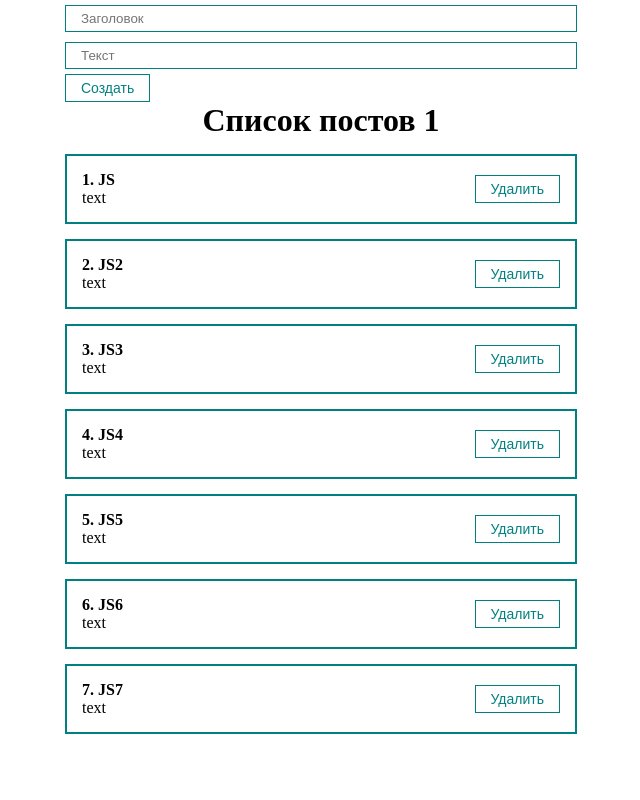
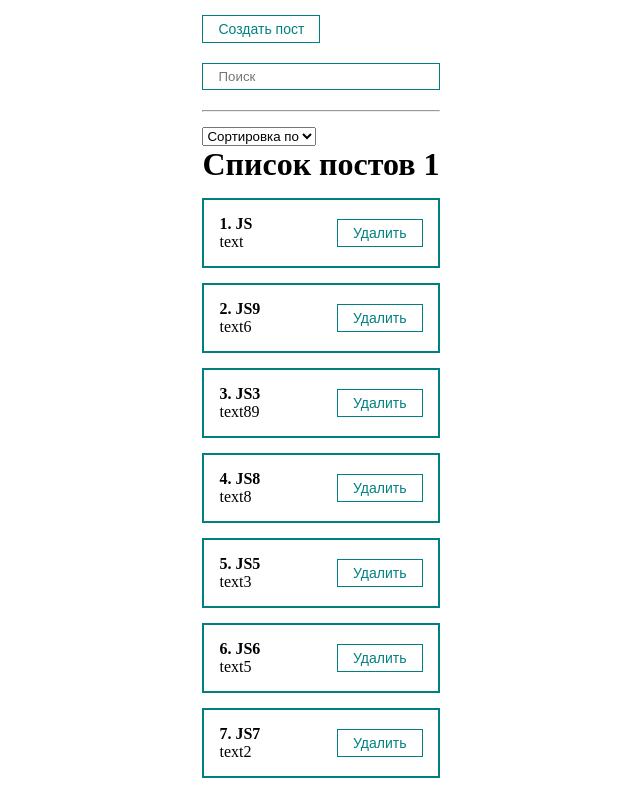
Before and after one commit to AndreyCodder/ToDoServer, a React (Create React App) app in the folder to-do-web-client/: page / in a window 1280 px wide. Shown: the whole page, without its empty margins (319-959 px from the left). Built offline with nearby package versions, Linux system fonts and the light colour scheme.

Commit message:
Add Modal, search, useMemo

```diff
--- a/to-do-web-client/src/App.js
+++ b/to-do-web-client/src/App.js
@@ -1,24 +1,61 @@
-import React, { useRef, useState } from 'react';
+import React, { useMemo, useRef, useState } from 'react';
 import Counter from './components/Counter';
+import PostFilter from './components/PostFilter';
 import PostForm from './components/PostForm';
 import PostList from './components/PostList';
 import MyButton from './components/UI/Buttons/MyButton';
 import MyInput from './components/UI/input/MyInput';
+import MyModal from './components/UI/MyModal/MyModal';
+import MySelect from './components/UI/select/MySelect';
 import './styles/App.css';
 
 function App() {
     const [posts, setPosts] = useState([
         { id: 1, title: "JS", body: { text: "text", style: "" } },
-        { id: 12, title: "JS2", body: { text: "text", style: "" } },
-        { id: 13, title: "JS3", body: { text: "text", style: "" } },
-        { id: 14, title: "JS4", body: { text: "text", style: "" } },
-        { id: 15, title: "JS5", body: { text: "text", style: "" } },
-        { id: 16, title: "JS6", body: { text: "text", style: "" } },
-        { id: 17, title: "JS7", body: { text: "text", style: "" } }
+        { id: 12, title: "JS9", body: { text: "text6", style: "" } },
+        { id: 13, title: "JS3", body: { text: "text89", style: "" } },
+        { id: 14, title: "JS8", body: { text: "text8", style: "" } },
+        { id: 15, title: "JS5", body: { text: "text3", style: "" } },
+        { id: 16, title: "JS6", body: { text: "text5", style: "" } },
+        { id: 17, title: "JS7", body: { text: "text2", style: "" } }
     ]);
+
+    const [filter, setFilter] = useState({sort: '' , filter: ''})
+    const [modal, setModal] = useState(false)
+
+    const sortedPosts = useMemo( () => {
+        console.log("YEAH")
+        switch(filter.sort) {
+            case "title":
+                return ([...posts].sort(function(a, b){
+                    let x = a.title.toLowerCase();
+                    let y = b.title.toLowerCase();
+                    if (x < y) {return -1;}
+                    if (x > y) {return 1;}
+                    return 0;
+                }))
+            case "body":
+                return ([...posts].sort(function(a, b){
+                    let x = a.body.text.toLowerCase();
+                    let y = b.body.text.toLowerCase();
+                    if (x < y) {return -1;}
+                    if (x > y) {return 1;}
+                    return 0;
+                }))
+            default:
+                return posts;
+
+        }
+    }, [filter.sort, posts])
+
+    const sortedAndSearchedPosts = useMemo( () => {
+        let lowerSearcher = filter.filter.toLocaleLowerCase();
+        return sortedPosts.filter(e => e.title.toLocaleLowerCase().includes(lowerSearcher) || e.body.text.toLocaleLowerCase().includes(lowerSearcher))
+    }, [sortedPosts, filter.filter])
 
     const createPost = (newPost) => {
         setPosts([...posts, newPost])
+        setModal(false);
     }
 
     const removePost = (post) => {
@@ -27,15 +64,14 @@ function App() {
 
     return (
         <div>
-            <PostForm create={createPost} />
-            {posts.length !== 0
-                ?
-                <PostList remove={removePost} posts={posts} title={'Список постов 1'} />
-                :
-                <h1 style={{textAlign: 'center'} }>
-                    Постов нет
-                </h1>
-            }
+            <MyButton style={{margin: "15px 0"}} onClick={() => setModal(true)}>
+                Создать пост
+            </MyButton>
+            <MyModal visible={modal} setVisible={setModal}>
+                <PostForm create={createPost} />
+            </MyModal>
+            <PostFilter filter={filter} setFilter={setFilter}/>
+            <PostList remove={removePost} posts={sortedAndSearchedPosts} title={'Список постов 1'} />
         </div>
 
     );
--- /dev/null
+++ b/to-do-web-client/src/components/PostFilter.jsx
@@ -0,0 +1,34 @@
+import React from 'react';
+import MyInput from './UI/input/MyInput';
+import MySelect from './UI/select/MySelect';
+
+const PostFilter = ({filter, setFilter}) => {
+    return (
+        <div>
+            <MyInput
+                value={filter.filter}
+                onChange={e => setFilter({...filter, filter: e.target.value})}
+                type="text"
+                placeholder="Поиск"
+            />
+            <hr style={{margin: '15px 0'}}/>
+            <MySelect
+                value={filter.sort}
+                default={"Сортировка по"}
+                sort={selectedSort => setFilter({...filter, sort: selectedSort})}
+                options={[
+                    {
+                        value: "title",
+                        text: "Заголовок"
+                    },
+                    {
+                        value: "body",
+                        text: "Текст"
+                    }
+                ]}
+            />
+        </div>
+    );
+};
+
+export default PostFilter;
--- a/to-do-web-client/src/components/PostList.jsx
+++ b/to-do-web-client/src/components/PostList.jsx
@@ -3,6 +3,13 @@ import PostItem from './PostItem';
 
 const PostList = (props) => {
     //<div>{p.id}</div>
+    if(!props.posts.length){
+        return (
+            <h1 style={{textAlign: 'center'} }>
+                Постов нет
+            </h1>
+        )
+    }
     return (
         <div className="App">
             <h1 style={{textAlign: 'center'} }>
--- /dev/null
+++ b/to-do-web-client/src/components/UI/MyModal/MyModal.jsx
@@ -0,0 +1,20 @@
+import React from 'react';
+import css from './MyModal.module.css'
+
+const MyModal = ({children, visible, setVisible}) => {
+
+    const rootClasses = [css.myModal];
+    if(visible){
+        rootClasses.push(css.active)
+    }
+
+    return (
+        <div className={rootClasses.join(' ')} onClick={() => setVisible(false)}>
+            <div className={css.myModalContent} onClick={(e) => e.stopPropagation()}>
+                {children}
+            </div>
+        </div>
+    );
+};
+
+export default MyModal;
--- /dev/null
+++ b/to-do-web-client/src/components/UI/MyModal/MyModal.module.css
@@ -0,0 +1,22 @@
+.myModal {
+    position: fixed;
+    top: 0;
+    bottom: 0;
+    left: 0;
+    right: 0;
+    display: none;
+    background: rgba(0, 0, 0, 0.8);
+}
+
+.myModalContent {
+    padding: 25px;
+    background: white;
+    border-radius: 16px;
+    box-shadow: 1px 1px 0 0;
+}
+
+.myModal.active {
+    display: flex;
+    justify-content: center;
+    align-items: center;
+}
--- /dev/null
+++ b/to-do-web-client/src/components/UI/select/MySelect.jsx
@@ -0,0 +1,18 @@
+import React from 'react';
+
+const MySelect = (props) => {
+    return (
+        <div>
+            <select defaultValue={props.defaultValue || ''} onChange={e => props.sort(e.target.value)}>
+                <option value="" disabled>{props.default}</option>
+                {
+                    props.options.map(option =>
+                        <option value={option.value} key={option.value}>{option.text}</option>
+                    )
+                }
+            </select>
+        </div>
+    );
+};
+
+export default MySelect;
--- a/to-do-web-client/src/styles/App.css
+++ b/to-do-web-client/src/styles/App.css
@@ -10,7 +10,7 @@
 }
 
 .App {
-    width: 40vw;
+    width: 100%;
 }
 
 .post {
```
Also changed, not shown: to-do-web-client/src/components/UI/select/MySelect.module.css (added).
